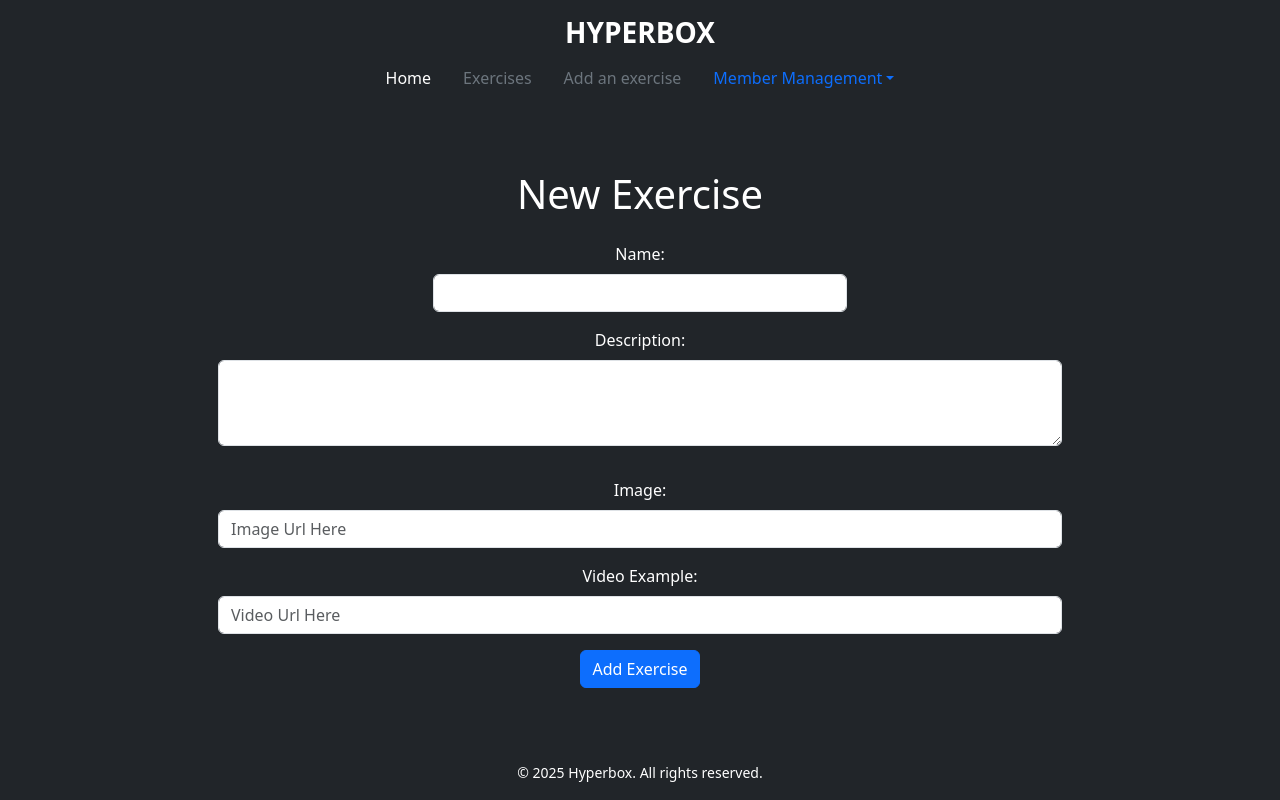
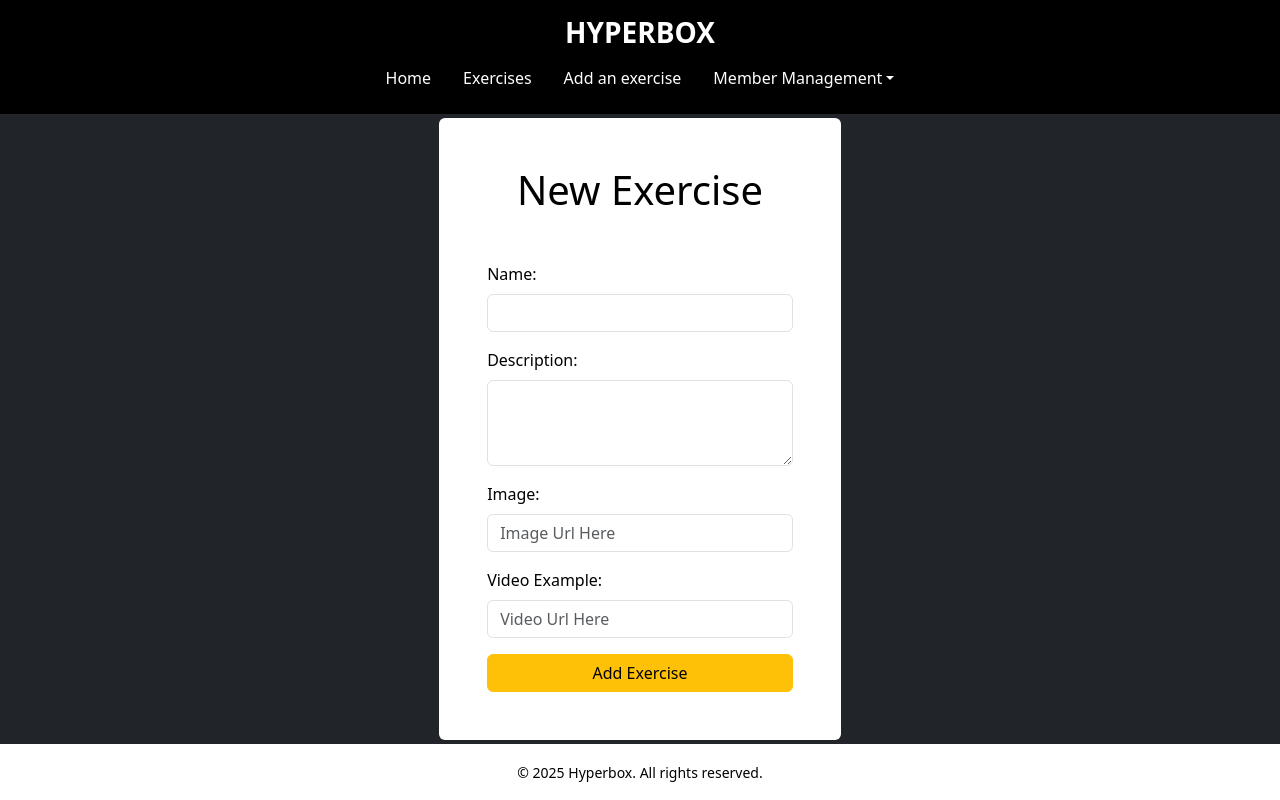
Before and after one commit to AdrianDRodriguez/Gym-app-frontend, a React (Vite) app: page /exercises/new in a window 1280 px wide. Built offline with nearby package versions, Linux system fonts and the light colour scheme.

Commit message:
Homepage finished, exercises new done with styling

```diff
--- a/src/ExercisesNew.jsx
+++ b/src/ExercisesNew.jsx
@@ -14,27 +14,27 @@ export function ExercisesNew() {
   };
 
   return (
-    <div className="container text-center">
-      <h1 id="new">New Exercise</h1>
-      <form className="row g-3 justify-content-center mt-2" onSubmit={handleSubmit}>
-        <div className="col-md-6">
+    <div className="container">
+      <form className="form-group text-black bg p-5 rounded" onSubmit={handleSubmit}>
+        <h1 className="text-center">New Exercise</h1>
+        <div className="mt-5">
           <label className="form-label">Name:</label>
           <input name="name" type="text" className="form-control" id="inputEmail4"/>
         </div>
-        <div className="mb-3">
+        <div className="mt-3">
           <label className="form-label">Description:</label>
-          <textarea name="description" className="form-control" id="exampleFormControlTextarea1" rows="3"></textarea>
+          <textarea name="description" className="form-control" rows="3"></textarea>
         </div>
-        <div className="col-12">
+        <div className="mt-3">
           <label className="form-label">Image:</label>
-          <input name="image_url"  type="text" className="form-control" id="inputAddress" placeholder="Image Url Here"/>
+          <input name="image_url"  type="text" className="form-control" placeholder="Image Url Here"/>
         </div>
-        <div className="col-12">
+        <div className="mt-3">
           <label className="form-label">Video Example:</label>
-          <input name="video_url"  type="text" className="form-control" id="inputAddress2" placeholder="Video Url Here"/>
+          <input name="video_url"  type="text" className="form-control" placeholder="Video Url Here"/>
         </div>
-        <div className="col-12">
-          <button type="submit" className="btn btn-primary">Add Exercise</button>
+        <div className="mt-3">
+          <button type="submit" className="btn btn-warning col-md-12">Add Exercise</button>
         </div>
       </form>
     </div>
--- a/src/Footer.jsx
+++ b/src/Footer.jsx
@@ -1,6 +1,6 @@
 export function Footer() {
   return (
-    <footer className="text-center text-white py-3 bg-dark mt-auto">
+    <footer id="footer" className="text-center text-black py-3 mt-auto">
       <div className="container">
         <small>© 2025 Hyperbox. All rights reserved.</small>
       </div>
--- a/src/Header.jsx
+++ b/src/Header.jsx
@@ -22,16 +22,16 @@ export function Header() {
   return (
 <header className="mb-auto py-3">
   <div className="container text-center">
-  <h3 className="fw-bold text-white mb-0">HYPERBOX</h3>
+    <h3 className="fw-bold mb-0">HYPERBOX</h3>
     <nav className="nav justify-content-center mt-2">
       <a className="nav-link px-3 text-white" href="/">Home</a>
-    <a className="nav-link px-3 text-secondary" href="/exercises">Exercises</a>
-    <a className="nav-link px-3 text-secondary" href="/exercises/new">Add an exercise</a>
-    <li class="nav-item dropdown">
-      <a class="nav-link dropdown-toggle" href="#" role="button" data-bs-toggle="dropdown" aria-expanded="false">
+      <a className="nav-link px-3 text-white" href="/exercises">Exercises</a>
+      <a className="nav-link px-3 text-white" href="/exercises/new">Add an exercise</a>
+      <li className="nav-item dropdown">
+        <a className="nav-link dropdown-toggle text-white" href="#" role="button" data-bs-toggle="dropdown" aria-expanded="false">
           Member Management
         </a>
-      <ul class="dropdown-menu">
+        <ul className="dropdown-menu">
           {authenticationLinks}
           <li><a className="dropdown-item" href="wods">My WOD</a></li>
         </ul>
--- a/src/LoginPage.jsx
+++ b/src/LoginPage.jsx
@@ -29,21 +29,18 @@ export function LoginPage() {
   };
 
   return (
-    <div id="login">
-      <h1>Login</h1>
-      <ul>
-        {errors.map((error) => (
-          <li key={error}>{error}</li>
-        ))}
-      </ul>
+    <div className="container text-center" id="login">
+      <h1 className="h3 mb-3 fw-normal">Login</h1>
       <form onSubmit={handleSubmit}>
-        <div>
-          Email: <input name="email" type="email" />
+        <div className="mb-3">
+          <label for="exampleInputEmail1" className="form-label">Email address</label>
+          <input type="email" className="form-control" id="exampleInputEmail1" aria-describedby="emailHelp"/>
         </div>
-        <div>
-          Password: <input name="password" type="password" />
+        <div className="mb-3">
+          <label for="exampleInputPassword1" className="form-label">Password</label>
+          <input type="password" className="form-control" id="exampleInputPassword1"/>
         </div>
-        <button type="submit">Login</button>
+        <button type="submit" className="btn btn-primary">Submit</button>
       </form>
     </div>
   );
--- a/src/WelcomePage.jsx
+++ b/src/WelcomePage.jsx
@@ -1,15 +1,15 @@
 export function WelcomePage() {
   return(
-    <div className="d-flex flex-column text-center text-white bg-dark vh-100 position-relative">
+    <div className="bg-hero d-flex flex-column text-center text-white justify-content-center align-items-center vh-100">
 
-      <main className="container d-flex flex-column justify-content-center align-items-center flex-grow-1 px-3">
+      <main id="homepage-text" className="container d-flex flex-column ">
         <h1 className="display-5 fw-bold">Welcome To HYPERBOX!!</h1>
-        <p className="lead text-secondary my-3">
-        We're pumped to have you join our community of athletes, grinders, and everyday warriors. Whether you're stepping into the box for the first time or you're chasing new PRs, Hyperbox is where you'll find challenge, support, and growth — all under one roof. Our mission is simple: build stronger humans, inside and out ,no matter your level, we train hard, lift each other up, and have fun doing it.
-        </p>
-        <p className="lead">
-          <a href="/exercises" className="btn btn-lg btn-light fw-bold">See the exercises</a>
-        </p>
+          <p className="lead my-3">
+          We're pumped to have you join our community of athletes, grinders, and everyday warriors. Whether you're stepping into the box for the first time or you're chasing new PRs, Hyperbox is where you'll find challenge, support, and growth — all under one roof. Our mission is simple: build stronger humans, inside and out ,no matter your level, we train hard, lift each other up, and have fun doing it.
+          </p>
+          <p className="lead">
+            <a href="/exercises" className="btn btn-lg btn-light fw-bold">See the exercises</a>
+          </p>
       </main>
 
     </div>
--- a/src/index.css
+++ b/src/index.css
@@ -1,5 +1,14 @@
-html {
-  scroll-behavior: smooth;
+header.mb-auto.py-3 {
+  background-color: black;
+}
+
+
+footer#footer {
+  background-color: white;
+}
+
+main#homepage-text {
+  padding: 150px;
 }
 
 h1.display-1 {
@@ -14,22 +23,20 @@ div.card.mb-3 {
   margin-right: 5em;
 }
 
-form.row.g-3 {
-  margin-left: 8em;
-  margin-right: 8em;
+form.form-group {
+  width: 36%;
+  margin: auto;
+  background-color: rgb(255, 255, 255);
 }
 
-html,
-body,
-#root {
-  height: 100%;
+div#login.container.text-center {
+  margin-right: auto;
 }
 
-body {
-  margin: 0;
-  padding: 0;
+
+.bg-hero {
+  background-image: url('./assets/background.jpg');
+  background-size: cover;
+  background-position: center;
+  background-repeat: no-repeat;
 }
-
-main {
-  flex: 1;
-}
```
Also changed, not shown: src/assets/Background.jpg (added). Lines whose indentation alone changed are shown as unchanged.
